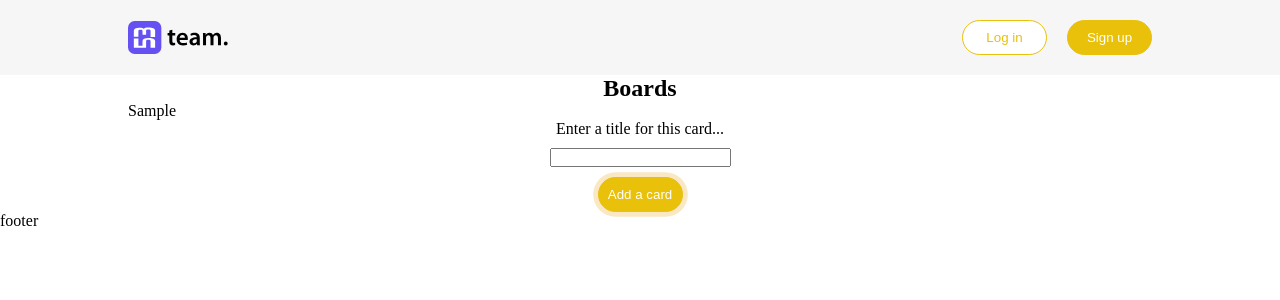
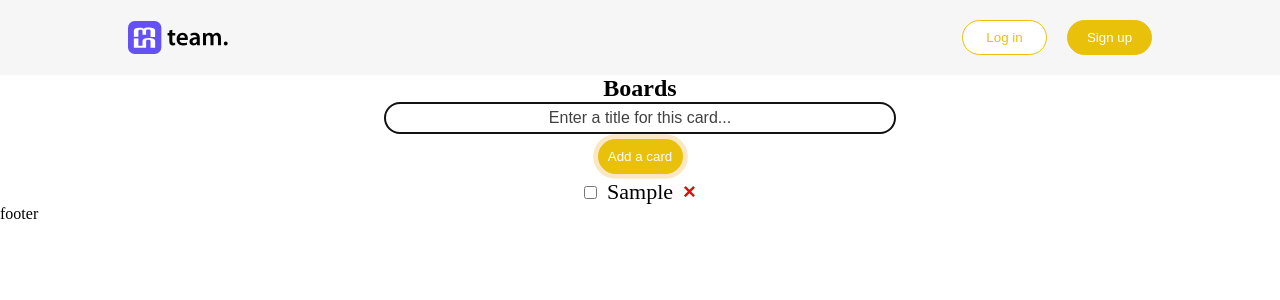
Before and after one commit to jack13only/project-management-app, a React (Create React App) app: page /boards in a window 1280 px wide. Both pictures are taken after typing "Sample" into the empty fields and a click on the button "Add a card". Shown: the top 300 px of the page. Built offline with nearby package versions, Linux system fonts and the light colour scheme.

Commit message:
feat: add components for adding tasks on boards route

```diff
--- /dev/null
+++ b/src/components/buttons/DeleteButton.tsx
@@ -0,0 +1,19 @@
+import { FC } from 'react';
+
+interface DeleteButtonProps {
+  className: string;
+  type: 'button';
+  description: string;
+  id: string;
+  removeTodo: (todoId: string) => void;
+}
+
+const DeleteButton: FC<DeleteButtonProps> = ({ className, type, description, id, removeTodo }) => {
+  return (
+    <button className={className} type={type} onClick={() => removeTodo(id)}>
+      {description}
+    </button>
+  );
+};
+
+export { DeleteButton };
--- /dev/null
+++ b/src/components/inputCheckbox/InputCheckbox.tsx
@@ -0,0 +1,28 @@
+import { FC } from 'react';
+
+interface InputCheckboxProps {
+  className: string;
+  type: 'checkbox';
+  complete: boolean;
+  id: string;
+  toggleTodoComplete: (todoId: string) => void;
+}
+
+const InputCheckbox: FC<InputCheckboxProps> = ({
+  className,
+  type,
+  complete,
+  id,
+  toggleTodoComplete,
+}) => {
+  return (
+    <input
+      className={className}
+      type={type}
+      checked={complete}
+      onChange={() => toggleTodoComplete(id)}
+    />
+  );
+};
+
+export { InputCheckbox };
--- /dev/null
+++ b/src/components/todoItem/TodoItem.tsx
@@ -0,0 +1,36 @@
+import { FC } from 'react';
+
+import { InputCheckbox } from '../inputCheckbox/InputCheckbox';
+import { DeleteButton } from '../buttons/DeleteButton';
+
+interface TodoItemProps {
+  id: string;
+  text: string;
+  complete: boolean;
+  removeTodo: (todoId: string) => void;
+  toggleTodoComplete: (todoId: string) => void;
+}
+
+const TodoItem: FC<TodoItemProps> = ({ id, text, complete, removeTodo, toggleTodoComplete }) => {
+  return (
+    <li key={id} className="task">
+      <InputCheckbox
+        className="task-checkbox"
+        type="checkbox"
+        complete={complete}
+        id={id}
+        toggleTodoComplete={toggleTodoComplete}
+      />
+      <span className="task-text">{text}</span>
+      <DeleteButton
+        className="task-delete"
+        type="button"
+        description="&times;"
+        id={id}
+        removeTodo={removeTodo}
+      />
+    </li>
+  );
+};
+
+export { TodoItem };
--- /dev/null
+++ b/src/components/todoList/TodoList.tsx
@@ -0,0 +1,34 @@
+import { FC } from 'react';
+
+import { TodoItem } from '../todoItem/TodoItem';
+
+interface TodosState {
+  id: string;
+  text: string;
+  complete: boolean;
+}
+
+interface TodoListProps {
+  todos: TodosState[];
+  removeTodo: (todoId: string) => void;
+  toggleTodoComplete: (todoId: string) => void;
+}
+
+const TodoList: FC<TodoListProps> = ({ todos, removeTodo, toggleTodoComplete }) => {
+  return (
+    <ul>
+      {todos.map((todo) => {
+        return (
+          <TodoItem
+            key={todo.id}
+            removeTodo={removeTodo}
+            toggleTodoComplete={toggleTodoComplete}
+            {...todo}
+          />
+        );
+      })}
+    </ul>
+  );
+};
+
+export { TodoList };
--- a/src/pages/boards/Boards.scss
+++ b/src/pages/boards/Boards.scss
@@ -14,7 +14,59 @@
   align-items: center;
   justify-content: center;
   flex-direction: column;
-  gap: $base * 2;
+  row-gap: $base;
   width: 50%;
   margin: 0 auto;
 }
+
+.search {
+  width: 100%;
+  margin: 0;
+  padding: $base 0;
+  font-size: $fs-l;
+  text-align: center;
+  color: $color-dark;
+  background-color: $color-white;
+  border-width: 2px;
+  border-style: solid;
+  border-color: $color-dark;
+  border-radius: $base * 4;
+  transition: $transition;
+
+  &::placeholder {
+    @include spartan;
+    color: $color-dark-08;
+  }
+
+  &:hover,
+  &:active,
+  &:focus {
+    border-color: $color-green;
+    transition: $transition;
+  }
+}
+
+.task {
+  display: flex;
+  align-items: center;
+  justify-content: center;
+  gap: $base * 2;
+  margin-top: $base;
+}
+
+.task-checkbox:checked + .task-text {
+  text-decoration: line-through;
+}
+
+.task-text {
+  font-size: $fs-xl;
+}
+
+.task-delete {
+  font-size: $fs-xl;
+  font-weight: $fw-bold;
+  background-color: $color-white;
+  color: $color-error;
+  border: none;
+  cursor: pointer;
+}
--- a/src/pages/boards/Boards.tsx
+++ b/src/pages/boards/Boards.tsx
@@ -1,11 +1,13 @@
 import { ChangeEvent, FC, useState } from 'react';
+
+import { TodoList } from '../../components/todoList/TodoList';
 
 import './Boards.scss';
 
 type TodosState = {
   id: string;
   text: string;
-  completed: boolean;
+  complete: boolean;
 };
 
 const Boards: FC = () => {
@@ -24,28 +26,48 @@ const Boards: FC = () => {
         {
           id: new Date().toISOString(),
           text,
-          completed: false,
+          complete: false,
         },
       ]);
       setText('');
     }
   };
 
+  const removeTodo = (todoId: string) => {
+    setTodos(todos.filter((todo) => todo.id !== todoId));
+  };
+
+  const toggleTodoComplete = (todoId: string) => {
+    setTodos(
+      todos.map((todo) => {
+        if (todo.id !== todoId) {
+          return todo;
+        } else {
+          return {
+            ...todo,
+            complete: !todo.complete,
+          };
+        }
+      })
+    );
+  };
+
   return (
     <section className="boards">
       <h2 className="h2">Boards</h2>
-      <ul>
-        {todos.map((todo) => (
-          <li key={todo.id}>{todo.text}</li>
-        ))}
-      </ul>
       <label className="label">
-        Enter a title for this card...
-        <input type="text" value={text} onChange={handleText} />
-        <button type="button" className="btn btn-log btn-bordered" onClick={addTodo}>
+        <input
+          className="search"
+          type="text"
+          value={text}
+          placeholder="Enter a title for this card..."
+          onChange={handleText}
+        />
+        <button className="btn btn-log btn-bordered" type="button" onClick={addTodo}>
           Add a card
         </button>
       </label>
+      <TodoList todos={todos} removeTodo={removeTodo} toggleTodoComplete={toggleTodoComplete} />
     </section>
   );
 };
```
